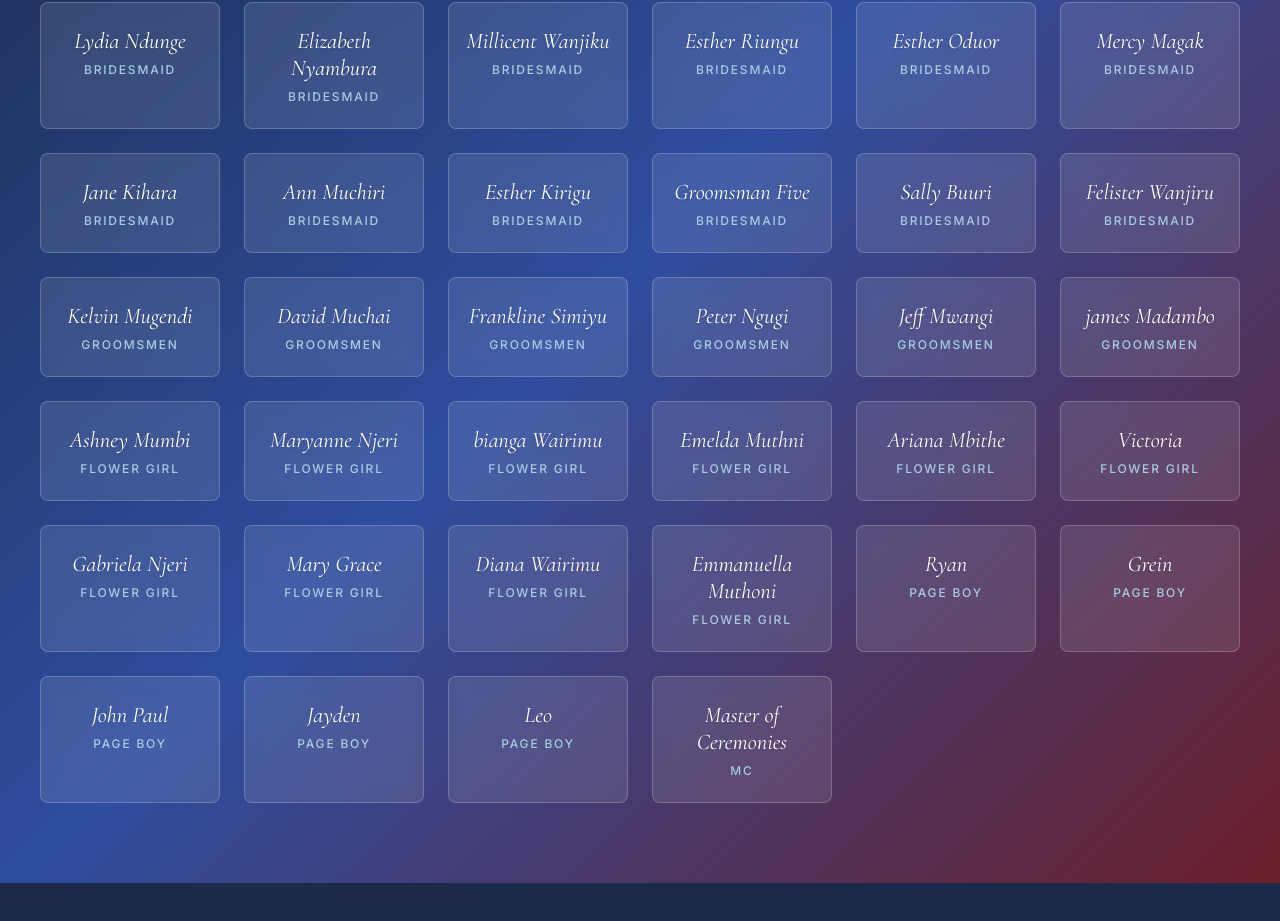
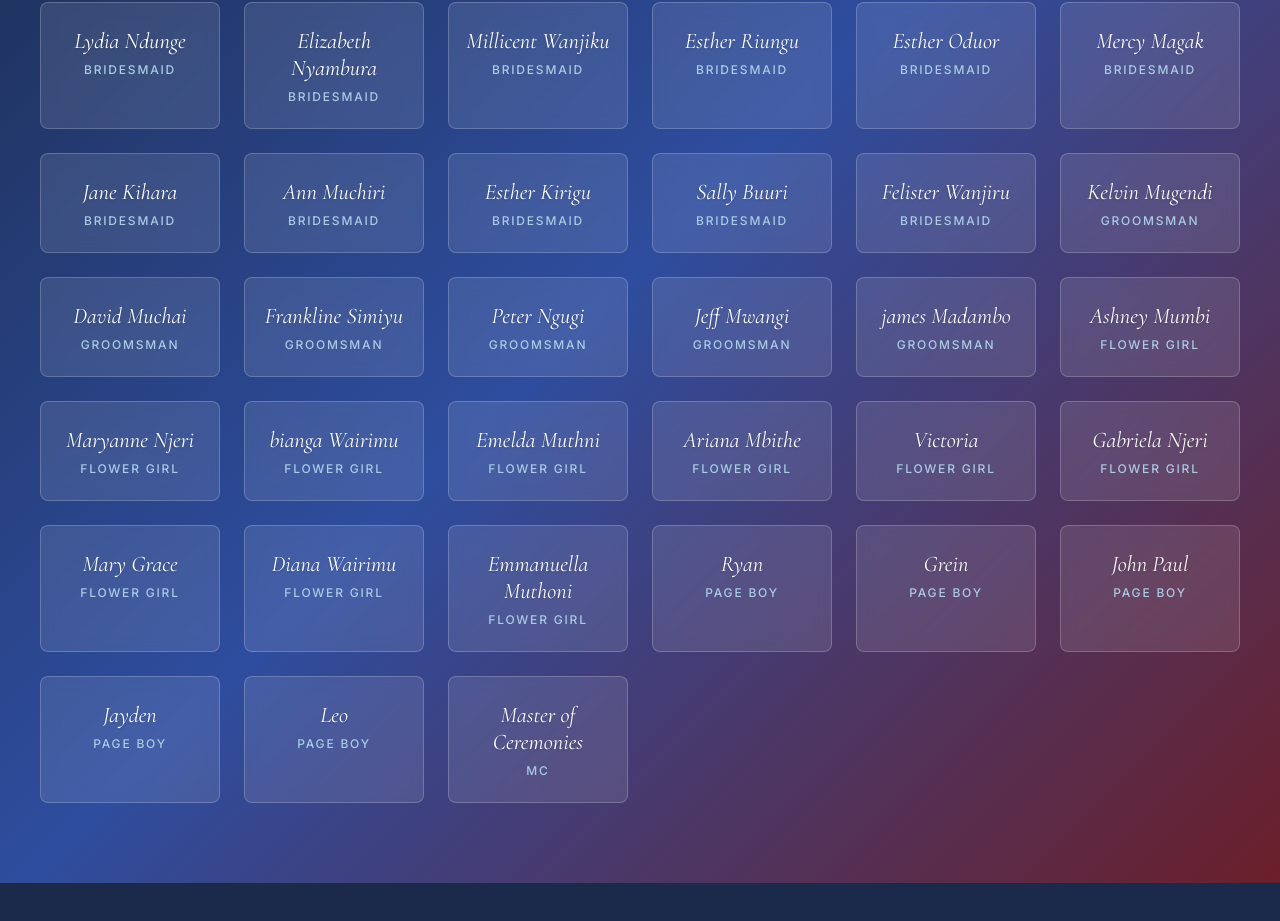
Before and after one commit to frank7841/George, a Next.js app in the folder app/: page / in a window 1280 px wide. Shown: the part 4462-5383 px from the top of the page. Built offline with nearby package versions, Linux system fonts and the light colour scheme.

Commit message:
remove empty list from bridal team

```diff
--- a/app/data/bridalTeam.ts
+++ b/app/data/bridalTeam.ts
@@ -19,15 +19,14 @@ export const bridalTeam: BridalMember[] = [
   { id: 11, name: "Jane Kihara", role: "Bridesmaid", photo: null },
   { id: 12, name: "Ann Muchiri ", role: "Bridesmaid", photo: null },
   { id: 13, name: "Esther Kirigu", role: "Bridesmaid", photo: null },
-  { id: 14, name: "Groomsman Five", role: "Bridesmaid", photo: null },
   { id: 15, name: "Sally Buuri", role: "Bridesmaid", photo:null},
   { id: 16, name: "Felister Wanjiru", role: "Bridesmaid", photo: null},
-  { id: 17, name: "Kelvin Mugendi", role: "Groomsmen", photo:null},
-  { id: 18, name: "David Muchai", role: "Groomsmen", photo:null },
-  { id: 19, name: "Frankline Simiyu", role:"Groomsmen",photo:null},
-  { id: 20, name: "Peter Ngugi", role:"Groomsmen", photo:null},
-  { id: 21, name: "Jeff Mwangi", role: "groomsmen", photo:null},
-  { id: 22, name: "james Madambo", role:"Groomsmen", photo:null},
+  { id: 17, name: "Kelvin Mugendi", role: "Groomsman", photo:null},
+  { id: 18, name: "David Muchai", role: "Groomsman", photo:null },
+  { id: 19, name: "Frankline Simiyu", role:"Groomsman",photo:null},
+  { id: 20, name: "Peter Ngugi", role:"Groomsman", photo:null},
+  { id: 21, name: "Jeff Mwangi", role: "Groomsman", photo:null},
+  { id: 22, name: "james Madambo", role:"Groomsman", photo:null},
   { id: 23, name: "Ashney Mumbi", role: "Flower Girl", photo: null },
   { id: 24, name: "Maryanne Njeri", role: "Flower Girl", photo: null },
   { id: 25, name: "bianga Wairimu", role: "Flower Girl", photo: null },
```
